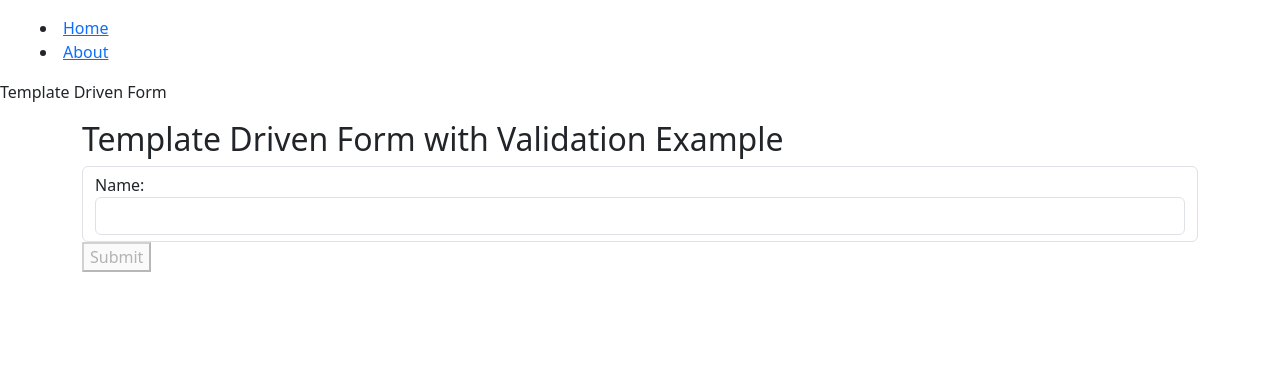
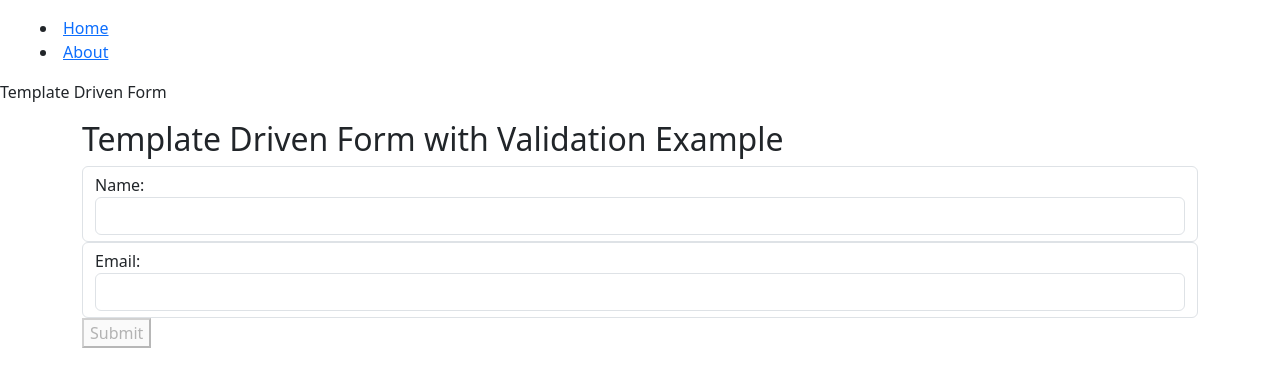
Before and after one commit to rahulthakur999/angular, an Angular app: page /javascript in a window 1280 px wide. Shown: the top 386 px of the page. Built offline with nearby package versions, Linux system fonts and the light colour scheme.

Commit message:
Template Driven Form

```diff
--- a/src/app/home/home.component.html
+++ b/src/app/home/home.component.html
@@ -1,4 +1,4 @@
->>>> {{num}}
+
 
 <app-top-header></app-top-header>
 <app-hero></app-hero>
--- a/src/app/javascript/lession1/lession1.component.html
+++ b/src/app/javascript/lession1/lession1.component.html
@@ -29,6 +29,30 @@
       </div>
 
 
+      <div class="form-control">
+        <label for="name">Email:</label>
+
+
+        <input
+        type="email"
+        class="form-control"
+        name="email"
+        [(ngModel)]="user.email"
+        required
+         email
+        #email="ngModel"
+        [ngClass]="{ 'is-invalid': email.touched && email.errors }"
+      />
+
+      <div *ngIf="email.invalid && (email.dirty || email.touched)" class="alert-msg">
+          <div *ngIf="email.errors?.['required']">Email is required.</div>
+          <div *ngIf="email.errors?.['email']">Email is not Valid.</div>
+      </div>
+
+
+    </div>
+
+
 
 
 
```
